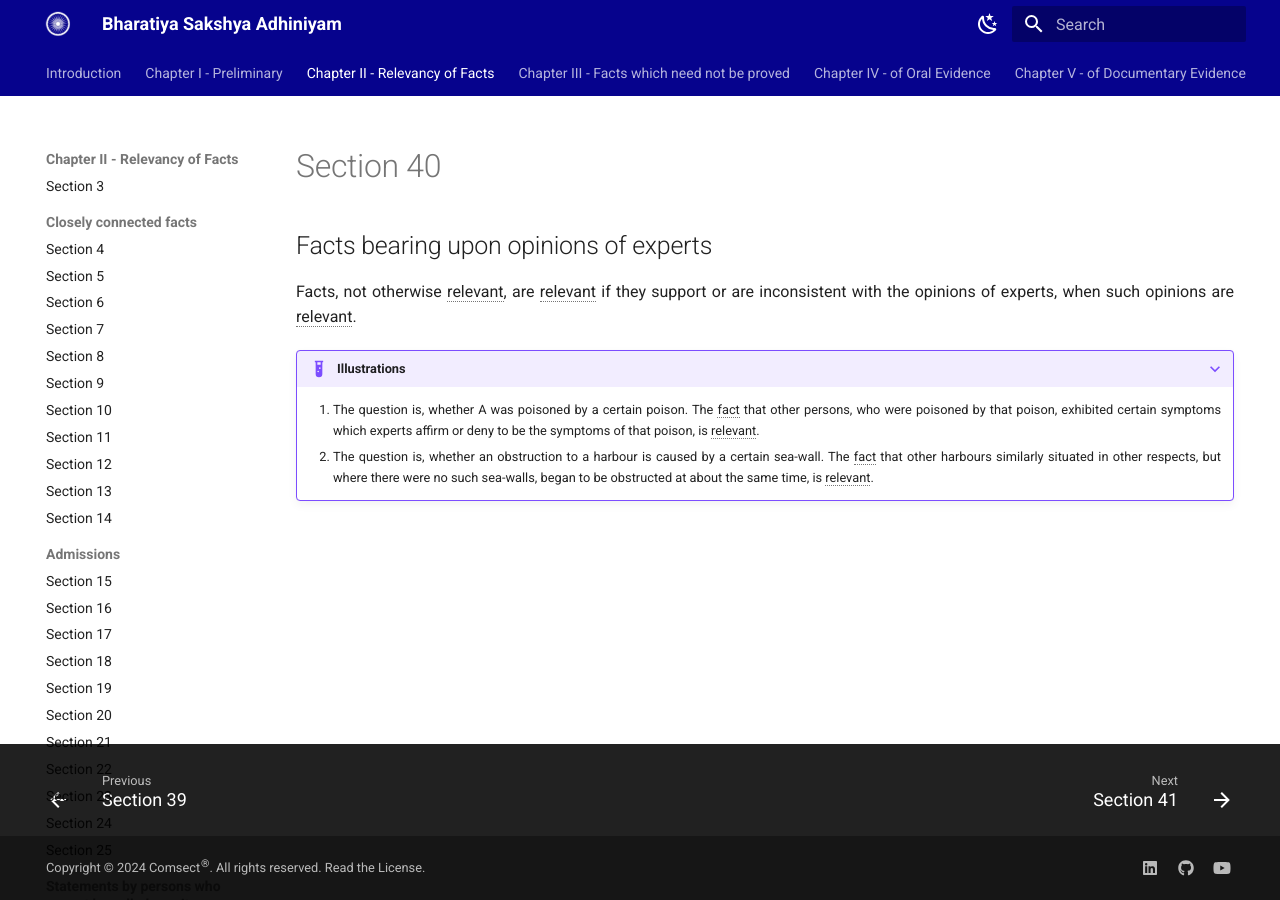
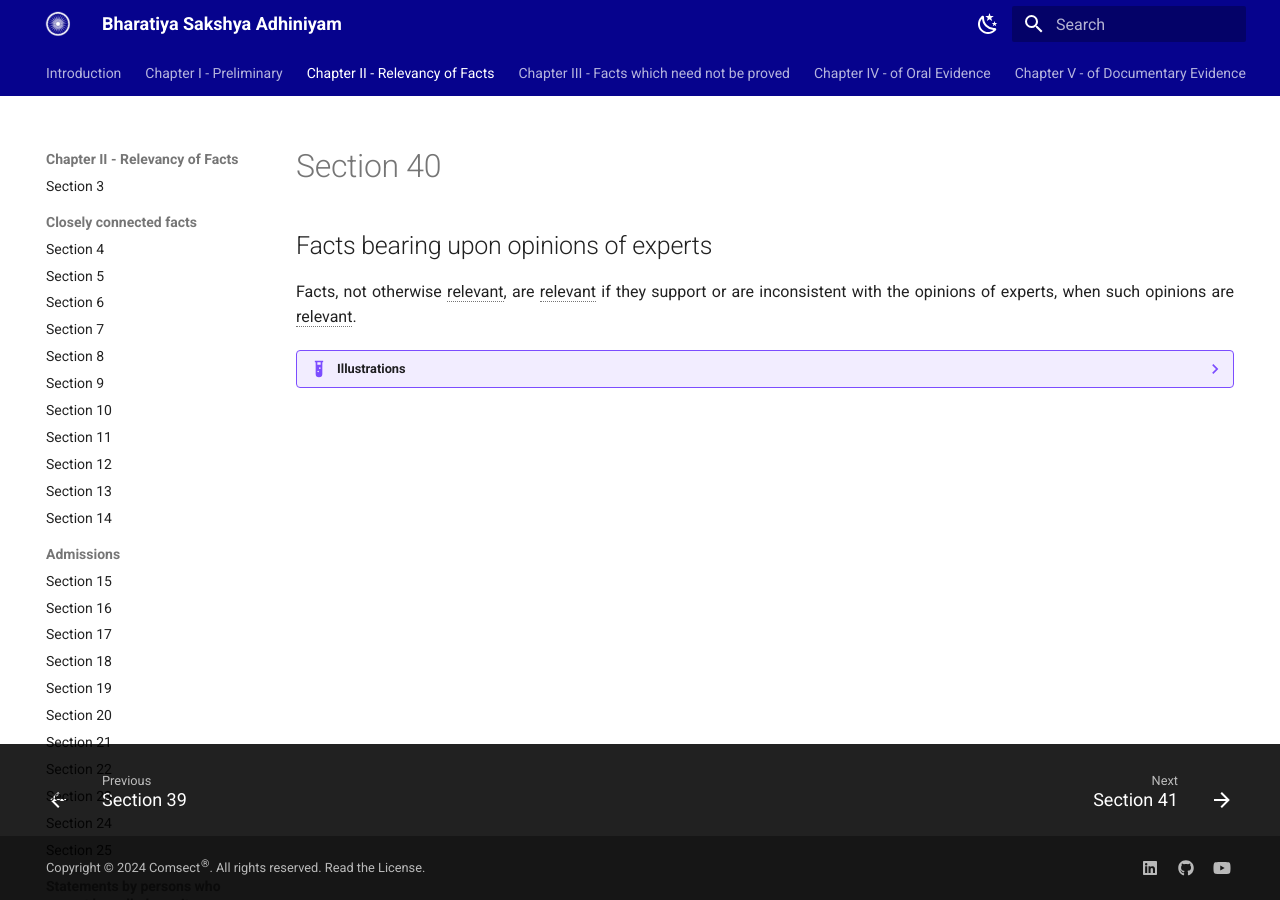
Before and after one commit to comsect/bsa, an MkDocs documentation site: the page built from docs/en/40.md, in a window 1280 px wide. Built offline with MkDocs 1.6.1 and Material for MkDocs 9.7.7, drawn with Linux system fonts in a browser that asks for light colours.

Commit message:
close the summary card

```diff
--- a/docs/en/40.md
+++ b/docs/en/40.md
@@ -8,6 +8,6 @@ description: Facts bearing upon opinions of experts
 
 Facts, not otherwise relevant, are relevant if they support or are inconsistent with the opinions of experts, when such opinions are relevant.
 
-???+ example "Illustrations"
+??? example "Illustrations"
     1. The question is, whether A was poisoned by a certain poison. The fact that other persons, who were poisoned by that poison, exhibited certain symptoms which experts affirm or deny to be the symptoms of that poison, is relevant.
     2. The question is, whether an obstruction to a harbour is caused by a certain sea-wall. The fact that other harbours similarly situated in other respects, but where there were no such sea-walls, began to be obstructed at about the same time, is relevant.
```
